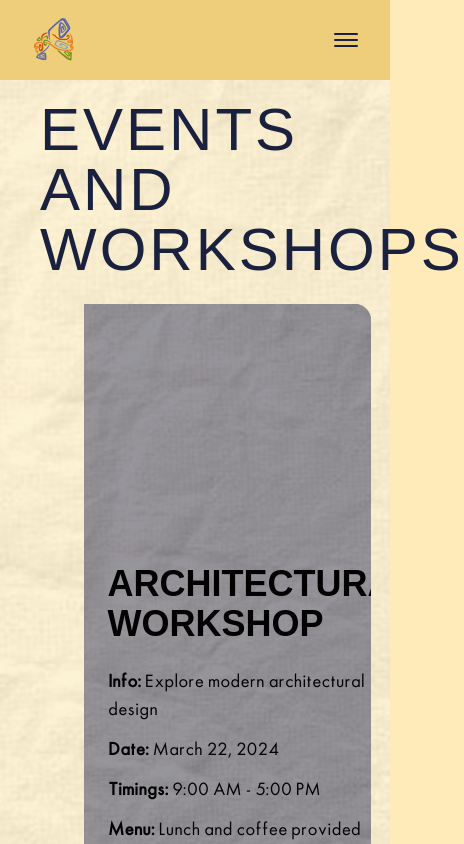
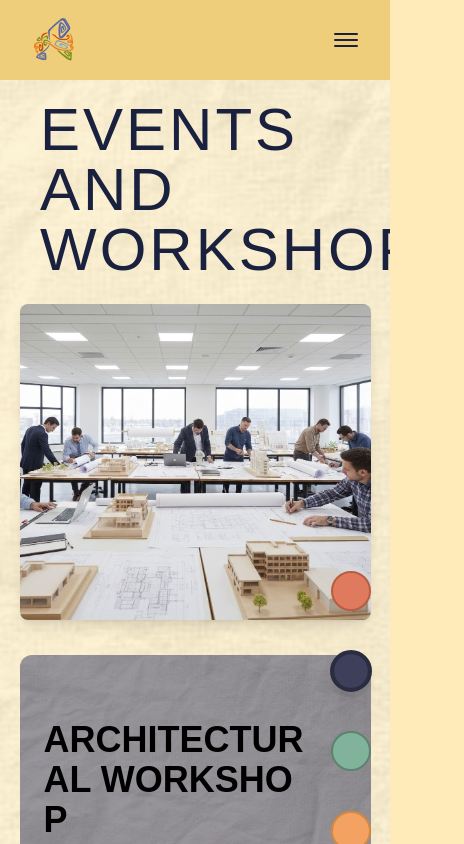
Before and after one commit to rithvikm007/Adizya-25, a Next.js app in the folder adizya-frontend/: page /events in a window 390 px wide. Shown: the top 844 px of the page, 464 px wide, since content can reach past the window. Built offline with nearby package versions, Linux system fonts and the light colour scheme; a web font is replaced by a local one.

Commit message:
feat: add mobile layout and responsiveness

```diff
--- a/adizya-frontend/src/app/events/page.js
+++ b/adizya-frontend/src/app/events/page.js
@@ -63,9 +63,17 @@ const workshops = [
 export default function WorkshopSlider() {
   const [index, setIndex] = useState(0)
   const [direction, setDirection] = useState(0)
-  const [isPaused, setIsPaused] = useState(false)
+  const [isPaused, setIsPaused] = useState(false);
   const autoSlideRef = useRef(null)
   const pauseTimeoutRef = useRef(null)
+  const [isMobile, setIsMobile] = useState(window.innerWidth < 768)
+
+  useEffect(() => {
+    const handleResize = () => setIsMobile(window.innerWidth < 768);
+    window.addEventListener("resize", handleResize);
+    return () => window.removeEventListener("resize", handleResize);
+  }, [])
+
 
   useEffect(() => {
     if (!isPaused) {
@@ -112,21 +120,24 @@ export default function WorkshopSlider() {
 
   const slideVariants = {
     enter: (direction) => ({
-      x: direction > 0 ? 300 : -300,
+      x: isMobile ? 0 : direction > 0 ? 300 : -300,
+      y: isMobile ? (direction > 0 ? 300 : -300) : 0,
       opacity: 0,
     }),
     center: {
       x: 0,
+      y: 0,
       opacity: 1,
     },
     exit: (direction) => ({
-      x: direction > 0 ? -300 : 300,
+      x: isMobile ? 0 : direction > 0 ? -300 : 300,
+      y: isMobile ? (direction > 0 ? -300 : 300) : 0,
       opacity: 0,
     }),
   }
 
   return (
-    <div className="flex flex-col min-h-screen bg-[#f9eac6]"
+    <div className="flex flex-col min-h-screen pb-10 overflow-x-hidden bg-[#f9eac6]"
       style={{
         backgroundImage: "url(/imgs/background.png)",
         backgroundSize: "cover",
@@ -139,14 +150,14 @@ export default function WorkshopSlider() {
       </h1>
 
       <div className="flex flex-col items-center w-full">
-        <div className="relative w-[90%] h-[800px] overflow-hidden rounded-2xl">
-          <div className="absolute bottom-4 left-1/2 transform -translate-x-1/2 flex space-x-24 z-10">
+        <div className="relative w-[90%] h-[800px] overflow rounded-2xl">
+          <div className="absolute md:bottom-4 md:left-1/2 right-0 md:right-auto top-1/3 md:top-auto transform md:-translate-x-1/2 flex md:flex-row flex-col md:space-x-24 space-y-10 md:space-y-0 z-30">
             {workshops.map((w, i) => (
               <button
                 key={w.id}
                 onClick={() => selectWorkshop(i)}
-                className={`w-24 h-24 rounded-full transition-all duration-300 ${
-                  i === index ? "border-8 shadow-lg scale-105" : "border-2 hover:scale-105"
+                className={`md:w-24 w-10 md:h-24 h-10 rounded-full cursor-pointer transition-all duration-300 ${
+                  i === index ? "md:border-8 border-4 shadow-lg scale-105" : "border-2 hover:scale-105"
                 }`}
                 style={{
                   backgroundColor: w.color,
@@ -166,17 +177,17 @@ export default function WorkshopSlider() {
               exit="exit"
 
               transition={{ duration: 0.2, ease: "easeInOut" }}
-              className="absolute w-full h-full flex"
+              className="absolute w-full h-full flex md:flex-row flex-col"
             >
-              <div className="w-2/3 flex justify-center p-8">
+              <div className="md:w-2/3 flex justify-center md:p-8">
                 <img
-                  src={current.img || "/placeholder.svg"}
+                  src={current.img}
                   alt={current.title}
-                  className="w-full h-4/5 object-cover rounded-lg shadow-lg"
+                  className="w-full md:h-4/5 h-[90%] object-cover rounded-lg shadow-lg"
                 />
               </div>
               <div
-                className="flex-1 flex flex-col justify-center p-6 text-black"
+                className="flex-1 flex flex-col justify-center p-6 text-black rounded-xl"
                 style={{ backgroundColor: current.color,
                   backgroundImage: "url(/imgs/background.png)",
                   backgroundSize: "cover",
@@ -184,7 +195,7 @@ export default function WorkshopSlider() {
                   backgroundRepeat: "no-repeat",
                  }}
               >
-                <h2 className="text-4xl pearl-font font-bold">{current.title}</h2>
+                <h2 className="text-4xl pearl-font w-[90%] break-all md:break-normal font-bold">{current.title}</h2>
                 <ul className="mt-6 space-y-3 hellas-font text-xl">
                   <li>
                     <span className="font-semibold">Info:</span> {current.info}
```
